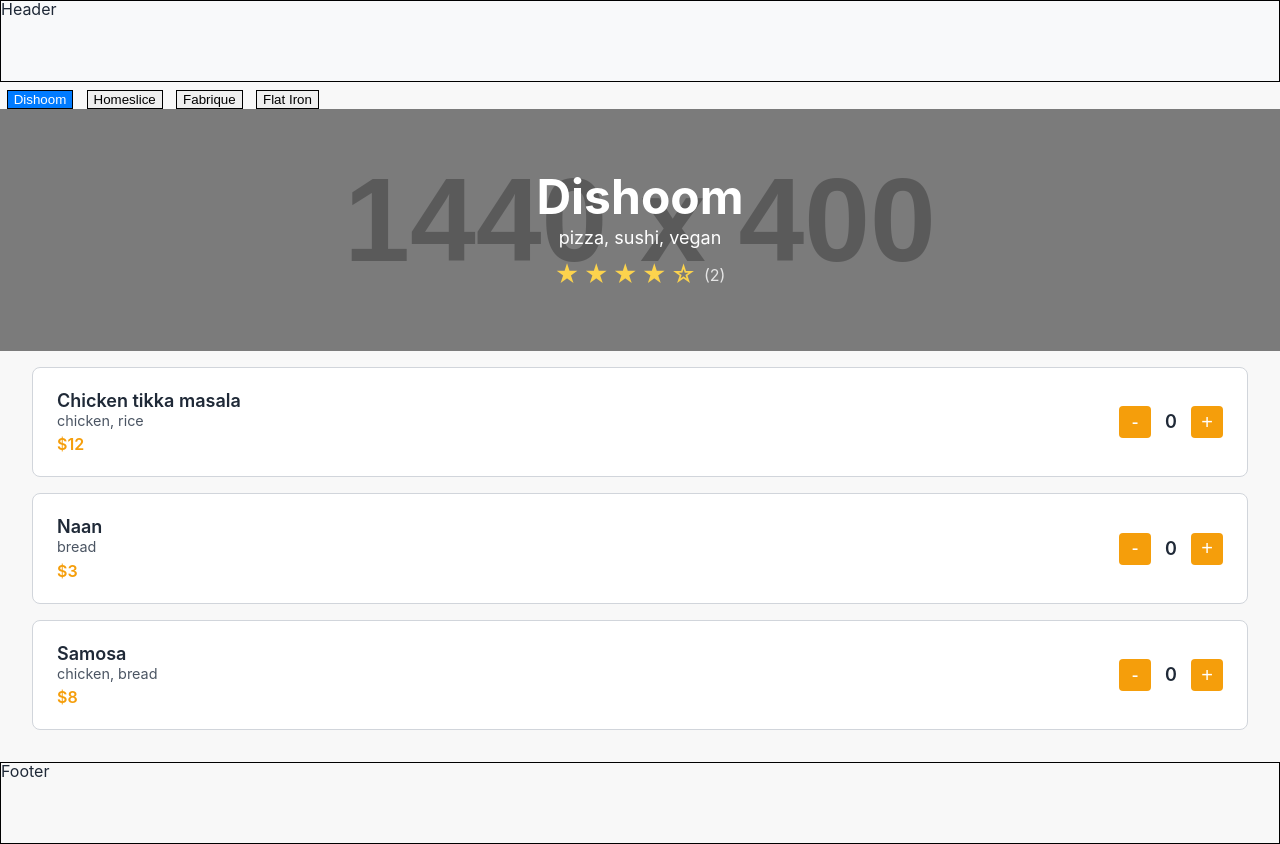
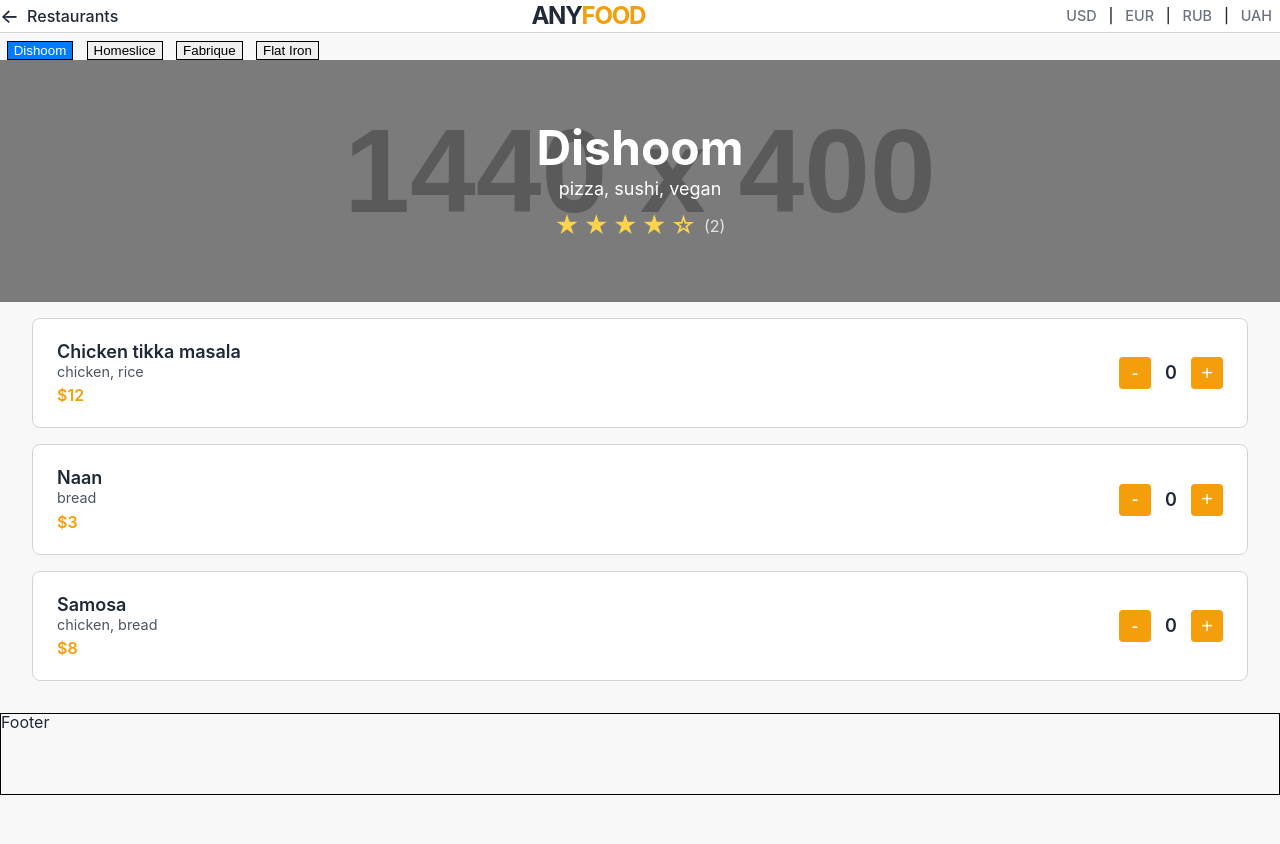
Before and after one commit to besthalfofthedevil/react1205, a React (Vite) app: page / in a window 1280 px wide. After the commit the page ends 800 px from the top, so only its background shows below. Built offline with nearby package versions, Linux system fonts and the light colour scheme.

Commit message:
Style header

```diff
--- a/src/components/Header/Header.tsx
+++ b/src/components/Header/Header.tsx
@@ -1,4 +1,21 @@
-import type { PropsWithChildren } from "react";
-export const Header = ({ children }: PropsWithChildren) => {
-  return <div className="header">{children}</div>;
+import { ProgressBar } from "../ProgressBar/progress-bar";
+import styles from "./header.module.css";
+export const Header = () => {
+  return (
+    <header className={styles.header}>
+      <ProgressBar />
+      <div className={styles.headerLeft}>
+        <a href="#">Restaurants</a>
+      </div>
+      <div className={styles.logo}>
+        ANY<span>FOOD</span>
+      </div>
+      <div className={styles.headerRight}>
+        <div className={styles.currencySelector}>
+          <span>USD</span> | <span>EUR</span> |{" "}
+          <span>RUB</span> | <span>UAH</span>
+        </div>
+      </div>
+    </header>
+  );
 };
--- /dev/null
+++ b/src/components/Header/header.module.css
@@ -0,0 +1,57 @@
+.header {
+  display: flex;
+  justify-content: space-between;
+  align-items: center;
+  background-color: #fff;
+  border-bottom: 1px solid var(--border-color);
+  position: sticky;
+  top: 0;
+  z-index: 1000;
+  min-height: 2em;
+}
+
+.headerLeft,
+.headerRight {
+  display: flex;
+  align-items: center;
+}
+
+.headerLeft a {
+  font-size: 1rem;
+  font-weight: 500;
+  display: flex;
+  align-items: center;
+  gap: 0.5rem;
+}
+
+.headerLeft a::before {
+  content: "←";
+  font-size: 1.25rem;
+  line-height: 1;
+}
+
+.logo {
+  font-size: 1.5rem;
+  font-weight: 700;
+  letter-spacing: -0.05em;
+  color: var(--text-dark);
+}
+
+.logo span {
+  color: var(--primary-orange);
+}
+
+.currencySelector {
+  font-size: 0.9rem;
+  font-weight: 500;
+  color: var(--text-dark);
+}
+
+.currencySelector span {
+  color: var(--text-light);
+  margin: 0 0.5rem;
+}
+
+.currencySelector .active {
+  color: var(--primary-orange);
+}
--- a/src/components/Layout/Layout.module.css
+++ b/src/components/Layout/Layout.module.css
@@ -3,12 +3,6 @@
   flex-direction: column;
 }
 
-.layout > header {
-  flex: 0 0 auto;
-  background-color: #f8f9fa;
-  border: 1px solid black;
-  min-height: 5em;
-}
 .layout > main {
   flex: 1 0 auto;
 }
--- a/src/components/Layout/Layout.tsx
+++ b/src/components/Layout/Layout.tsx
@@ -1,12 +1,12 @@
 import type React from "react";
 import { ProgressBar } from "../ProgressBar/progress-bar";
 import style from "./Layout.module.css";
+import { Header } from "../Header/Header";
 
 export const Layout = ({ children }: React.PropsWithChildren) => {
   return (
     <div className={style.layout}>
-      <ProgressBar/>
-      <header>Header</header>
+      <Header />
       <main>{children}</main>
       <footer>Footer</footer>
     </div>
--- a/src/components/ProgressBar/progress-bar.module.css
+++ b/src/components/ProgressBar/progress-bar.module.css
@@ -3,5 +3,6 @@
   background-color: red;
   border-radius: 4px;
   overflow: hidden;
-  position: fixed;
+  position: absolute;
+  top: 0;
 }
--- a/src/main.tsx
+++ b/src/main.tsx
@@ -1,10 +1,10 @@
 import { createRoot } from "react-dom/client";
-import { restaurants } from "./mocks/restaurants.mock";
+import { restaurants as  restaurantsData } from "./mocks/restaurants.mock";
 
 import "./styles.css";
 import { StrictMode } from "react";
 import { Layout } from "./components/Layout/Layout";
-import { Restaurants } from "./components/Restaurants/Restaurants";
+import { Restaurants } from "./components/Restaurants/restaurants";
 
 const rootElement = document.getElementById("root");
 if (!rootElement) {
@@ -16,7 +16,7 @@ const appRoot = createRoot(rootElement);
 const App = () => {
   return (
     <Layout>
-      <Restaurants restaurants={restaurants} />
+      <Restaurants restaurants={restaurantsData} />
     </Layout>
   );
 };
```
